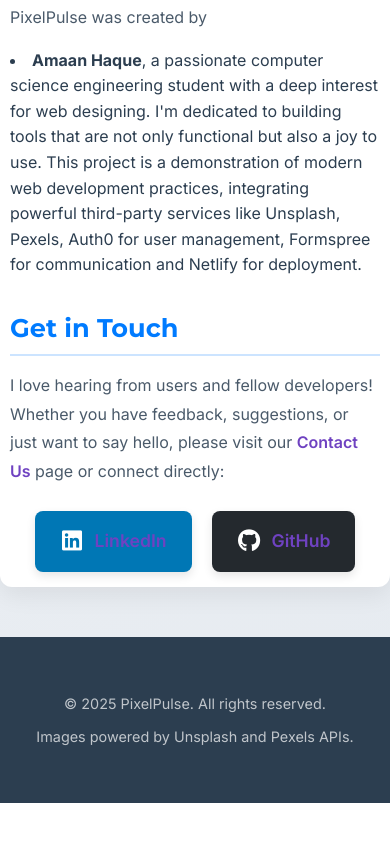
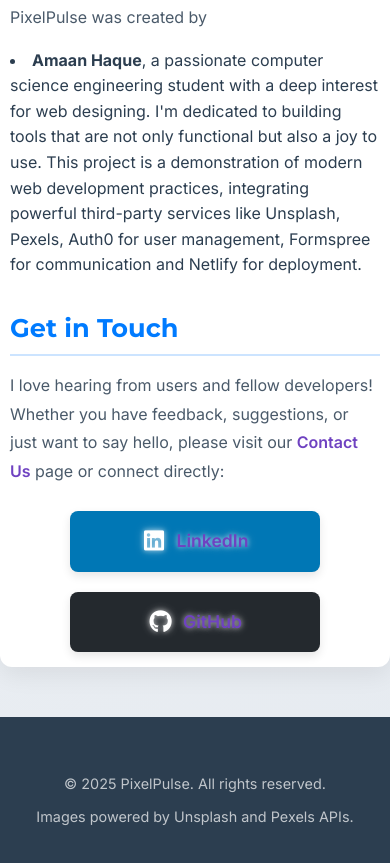
Before and after one commit to Amaan310/PixelPulse, a plain HTML site: page about.html in a window 390 px wide. Shown: the part 1393-2256 px from the top of the page. Before the commit the page ends 2196 px from the top, so only its background shows below. Drawn offline with Linux system fonts and the light colour scheme; a script that the page names is missing.

Commit message:
Added white glow effect to social button text and icons

```diff
--- a/style.css
+++ b/style.css
@@ -798,7 +798,9 @@
     border-radius: 8px;
     transition: all 0.3s ease;
     box-shadow: 0 4px 10px rgba(0, 0, 0, 0.1);
-    color: white; /* <--- THIS IS THE LINE THAT MAKES THE FONT/TEXT WHITE */
+    color: white; /* Still ensures the base color is white */
+    /* Add a subtle white glow effect */
+    text-shadow: 0 0 5px rgba(255, 255, 255, 0.6), 0 0 10px rgba(255, 255, 255, 0.4);
 }
 
 .social-button .icon {
@@ -807,7 +809,9 @@
     font-size: 1.3em; /* Size of the icon */
     width: 25px; /* Fixed width for consistent alignment */
     text-align: center;
-    color: white; /* <--- THIS LINE ENSURES THE ICON ITSELF IS WHITE */
+    color: white; /* Ensures icon itself is white */
+    /* Apply the same glow to the icon */
+    text-shadow: 0 0 5px rgba(255, 255, 255, 0.6), 0 0 10px rgba(255, 255, 255, 0.4);
 }
 
 .linkedin-button {
@@ -829,3 +833,16 @@
     transform: translateY(-3px);
     box-shadow: 0 6px 15px rgba(0, 0, 0, 0.2);
 }
+
+/* Responsive adjustments for social buttons */
+@media (max-width: 480px) {
+    .social-buttons {
+        flex-direction: column; /* Stack buttons vertically */
+        align-items: center; /* Center stacked buttons */
+    }
+    .social-button {
+        width: 100%; /* Make them full width */
+        max-width: 250px; /* Max width for stacked buttons */
+        justify-content: center; /* Center content within button */
+    }
+}
```
